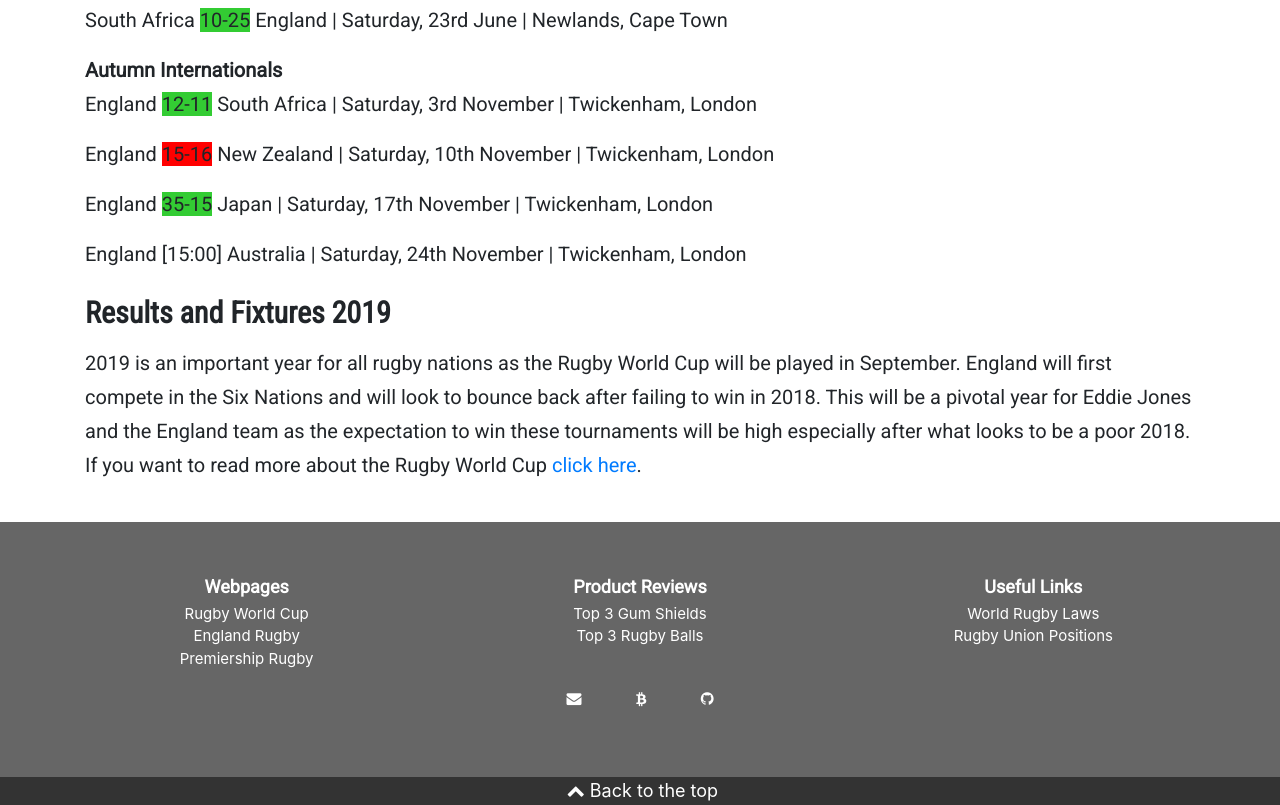
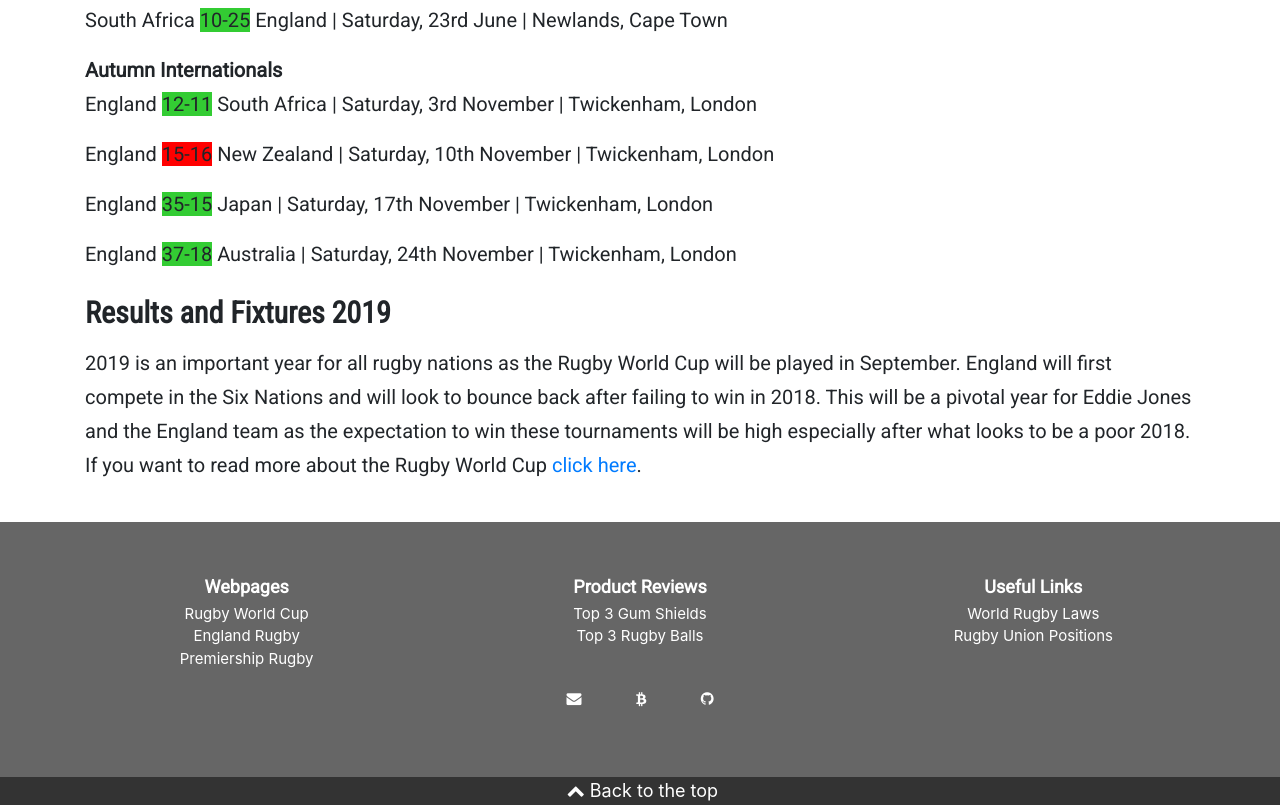
Before and after one commit to Matty1515/Matty1515.github.io, a plain HTML site: page england/england_rugby.html in a window 1280 px wide. Shown: the part 1282-2087 px from the top of the page. Drawn offline with nearby package versions, Linux system fonts and the light colour scheme.

Commit message:
SAT England Games

```diff
--- a/england/england_rugby.html
+++ b/england/england_rugby.html
@@ -90,7 +90,7 @@
 			<p>England <span style="background-color: #33cc33">12-11</span> South Africa | Saturday, 3rd November | Twickenham, London </p>
 			<p>England <span style="background-color: #ff0000">15-16</span> New Zealand | Saturday, 10th November | Twickenham, London </p>
 			<p>England <span style="background-color: #33cc33">35-15</span> Japan | Saturday, 17th November | Twickenham, London </p>
-			<p>England [15:00] Australia | Saturday, 24th November | Twickenham, London </p>
+			<p>England <span style="background-color: #33cc33">37-18</span> Australia | Saturday, 24th November | Twickenham, London </p>
 		</div>
 	</div>
 </div>
```
